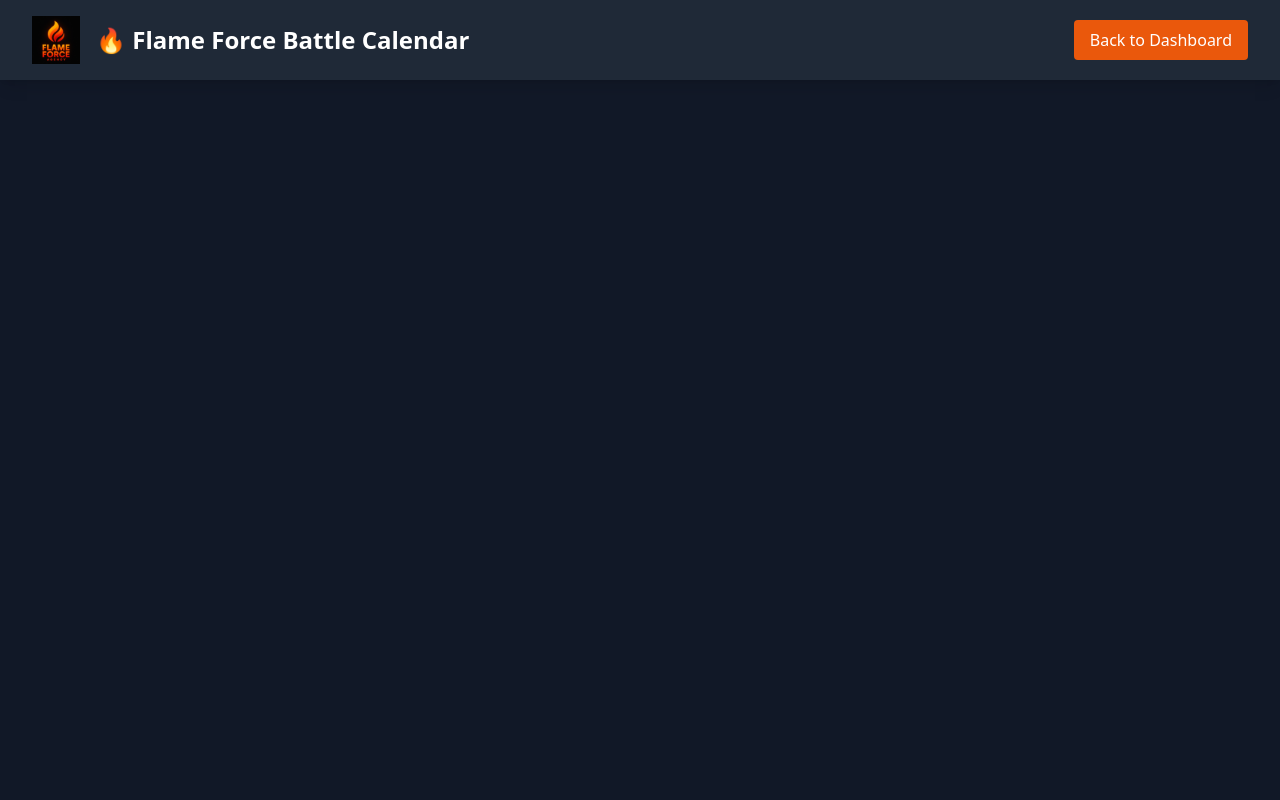
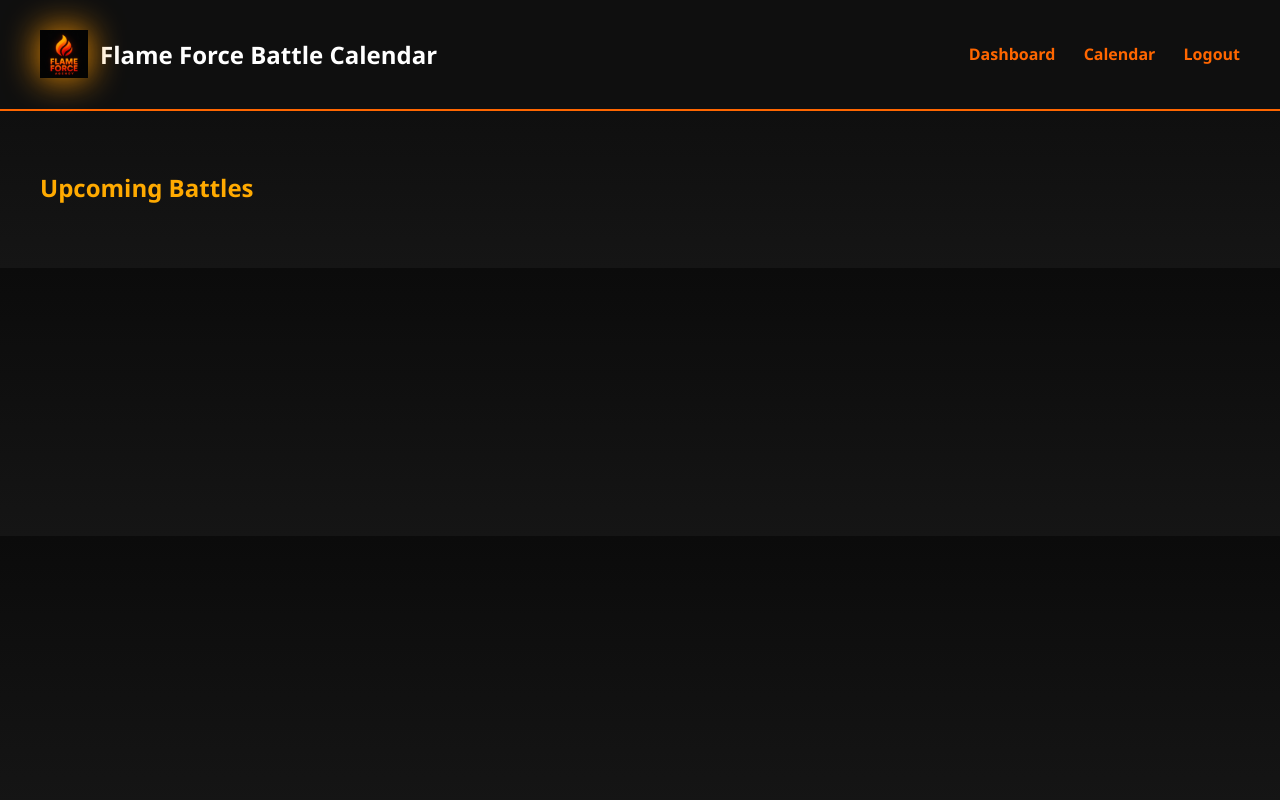
Before and after one commit to JayCCreationZz/Flame-Force, a Node server app: template dashboard/views/calendar.ejs in a window 1280 px wide. Run offline with Node 20, Linux system fonts and the light colour scheme; the template is opened without the code that fills it, so the values that code supplies are empty; some libraries are stand-ins or nearby versions.

Commit message:
Upgrade dashboard + calendar UI to Flame Force control panel layout

```diff
--- a/dashboard/views/calendar.ejs
+++ b/dashboard/views/calendar.ejs
@@ -1,77 +1,183 @@
 <!DOCTYPE html>
-<html lang="en">
+<html>
 <head>
 <meta charset="UTF-8">
-<title>Flame Force Calendar</title>
+<title>Flame Force Battle Calendar</title>
 
-<link rel="icon" type="image/png" href="/favicon.png">
+<link rel="icon" href="/favicon.png">
 
-<script src="https://cdn.tailwindcss.com"></script>
+<style>
 
+body{
+margin:0;
+font-family:Segoe UI,Arial;
+background:linear-gradient(180deg,#0b0b0b,#151515);
+color:white;
+}
+
+/* HEADER */
+
+header{
+display:flex;
+justify-content:space-between;
+align-items:center;
+padding:18px 40px;
+background:#0f0f0f;
+border-bottom:2px solid #ff6600;
+position:sticky;
+top:0;
+z-index:999;
+}
+
+/* LOGO */
+
+.logo{
+display:flex;
+align-items:center;
+gap:12px;
+}
+
+.logo img{
+height:48px;
+animation:glowPulse 2.5s infinite alternate ease-in-out;
+}
+
+@keyframes glowPulse{
+0%{filter:drop-shadow(0 0 6px #ff6600);}
+100%{filter:drop-shadow(0 0 22px #ffaa00);}
+}
+
+/* NAV */
+
+.nav a{
+margin-left:24px;
+color:#ff6600;
+font-weight:600;
+text-decoration:none;
+}
+
+/* WRAPPER */
+
+.wrapper{
+padding:40px;
+max-width:1300px;
+margin:auto;
+}
+
+/* TITLE */
+
+.section-title{
+margin-bottom:24px;
+color:#ffaa00;
+}
+
+/* GRID */
+
+.calendar-grid{
+display:grid;
+grid-template-columns:repeat(auto-fill,minmax(320px,1fr));
+gap:28px;
+}
+
+/* CARD */
+
+.card{
+background:#1b1b1b;
+border-radius:16px;
+padding:22px;
+box-shadow:0 0 18px rgba(255,100,0,.12);
+transition:.25s;
+}
+
+.card:hover{
+transform:translateY(-6px);
+box-shadow:0 0 30px rgba(255,120,0,.25);
+}
+
+/* POSTER */
+
+.poster{
+width:100%;
+border-radius:12px;
+margin-top:12px;
+}
+
+/* META */
+
+.meta{
+opacity:.75;
+font-size:14px;
+margin-top:6px;
+}
+
+/* LINK */
+
+.link{
+margin-top:12px;
+display:inline-block;
+color:#ffaa00;
+font-weight:600;
+text-decoration:none;
+}
+
+</style>
 </head>
 
-<body class="bg-gray-900 text-white min-h-screen">
+<body>
 
-<header class="flex justify-between items-center px-8 py-4 bg-gray-800 shadow-lg">
+<header>
 
-<div class="flex items-center gap-4">
-
-<img src="/logo.png"
-class="h-12 w-12">
-
-<h1 class="text-2xl font-bold">
-🔥 Flame Force Battle Calendar
-</h1>
-
+<div class="logo">
+<img src="/logo.png">
+<h2>Flame Force Battle Calendar</h2>
 </div>
 
-<a href="/dashboard"
-class="bg-orange-600 px-4 py-2 rounded hover:bg-orange-700">
-
-Back to Dashboard
-
-</a>
+<div class="nav">
+<a href="/dashboard">Dashboard</a>
+<a href="/calendar">Calendar</a>
+<a href="/logout">Logout</a>
+</div>
 
 </header>
 
+<div class="wrapper">
 
-<section class="p-8">
+<h2 class="section-title">Upcoming Battles</h2>
 
-<div class="grid md:grid-cols-3 gap-6">
+<div class="calendar-grid">
 
 <% battles.forEach(battle => { %>
 
-<div class="bg-gray-800 rounded-xl shadow-lg p-4">
+<div class="card">
 
-<% if (battle.poster) { %>
+<h3>
+⚔ <%= battle.host %> vs <%= battle.opponent %>
+</h3>
 
-<img src="<%= battle.poster %>"
-class="rounded-lg mb-4 w-full object-cover">
+<div class="meta">
+📅 <%= battle.date %>
+</div>
+
+<div class="meta">
+⏰ <%= battle.time %>
+</div>
+
+<% if(battle.poster){ %>
+
+<img
+class="poster"
+src="<%= battle.poster %>">
 
 <% } %>
 
-<h3 class="text-lg font-bold">
+<% if(battle.liveLink){ %>
 
-⚔
-<%= agencyMembers.find(m => m.id === battle.host)?.name || battle.host %>
-vs
-<%= agencyMembers.find(m => m.id === battle.opponent)?.name || battle.opponent %>
+<a
+class="link"
+href="<%= battle.liveLink %>"
+target="_blank">
 
-</h3>
-
-<p class="text-gray-400 mb-2">
-
-📅 <%= battle.date %> ⏰ <%= battle.time %>
-
-</p>
-
-<% if (battle.liveLink) { %>
-
-<a href="<%= battle.liveLink %>"
-target="_blank"
-class="text-orange-400 underline">
-
-Watch Battle
+Watch Live 🔴
 
 </a>
 
@@ -83,7 +189,7 @@ Watch Battle
 
 </div>
 
-</section>
+</div>
 
 </body>
 </html>
```
Also changed, not shown: dashboard/views/dashboard.ejs (+172 -171 lines).
